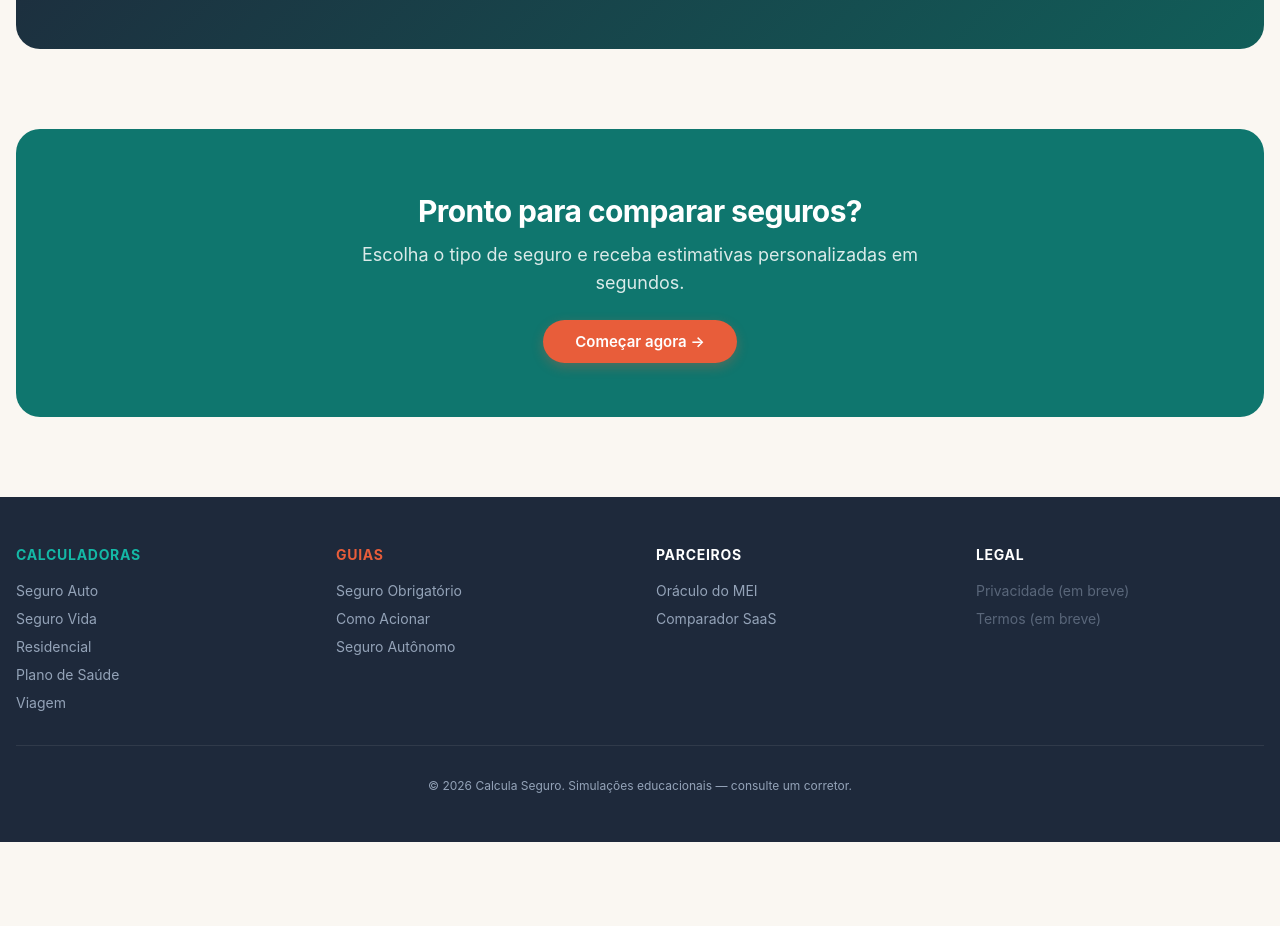
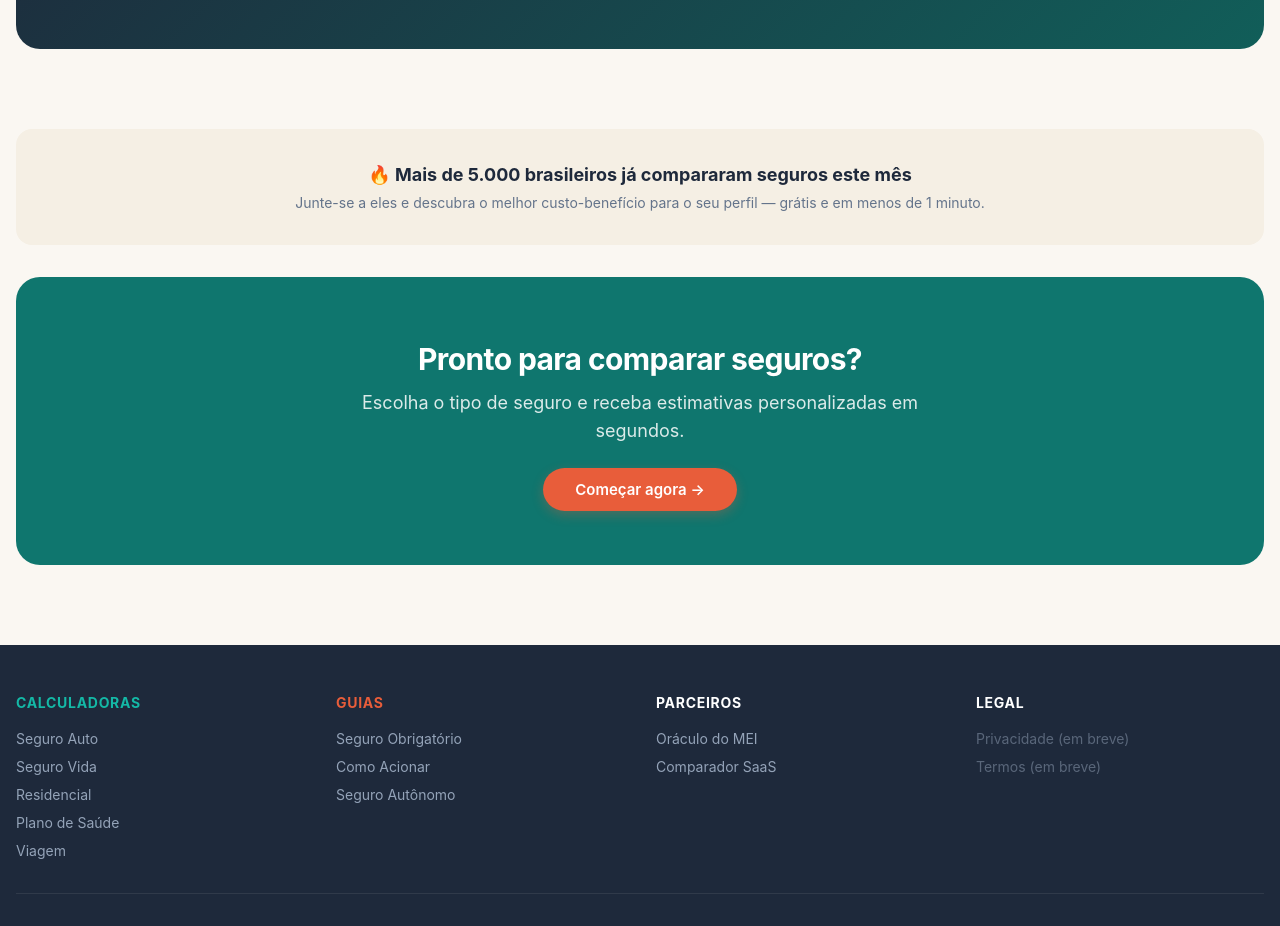
Before and after one commit to vitormdandrade/t3-seguro-calc, a Next.js app: page / in a window 1280 px wide. Shown: the part 2780-3706 px from the top of the page. Before the commit the page ends 3622 px from the top, so only its background shows below. Built offline with nearby package versions, Linux system fonts and the light colour scheme; no server answers.

Commit message:
CRO: Add social proof banner before final CTA on homepage

```diff
--- a/app/page.tsx
+++ b/app/page.tsx
@@ -337,6 +337,18 @@ export default function Home() {
         </div>
       </section>
 
+      {/* ── Social Proof ───────────────────────────────────────────────── */}
+      <section className="max-w-7xl mx-auto px-4 pb-8">
+        <div className="rounded-2xl px-6 py-8 text-center" style={{ background: "var(--brand-sand-warm)" }}>
+          <p className="text-lg font-bold mb-1" style={{ color: "var(--brand-navy)" }}>
+            🔥 Mais de 5.000 brasileiros já compararam seguros este mês
+          </p>
+          <p className="text-sm" style={{ color: "var(--color-muted)" }}>
+            Junte-se a eles e descubra o melhor custo-benefício para o seu perfil — grátis e em menos de 1 minuto.
+          </p>
+        </div>
+      </section>
+
       {/* ── Final CTA ────────────────────────────────────────────────── */}
       <section className="max-w-7xl mx-auto px-4 pb-20">
         <div
```
